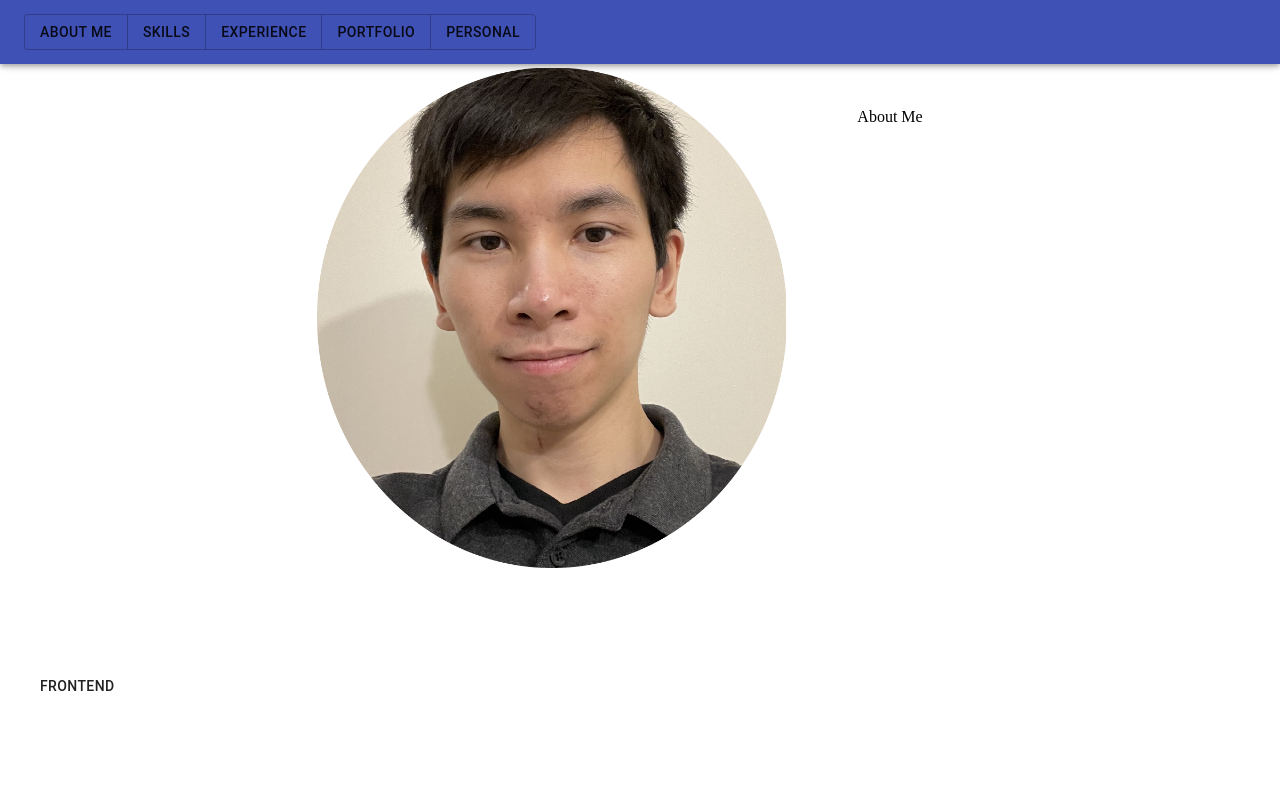
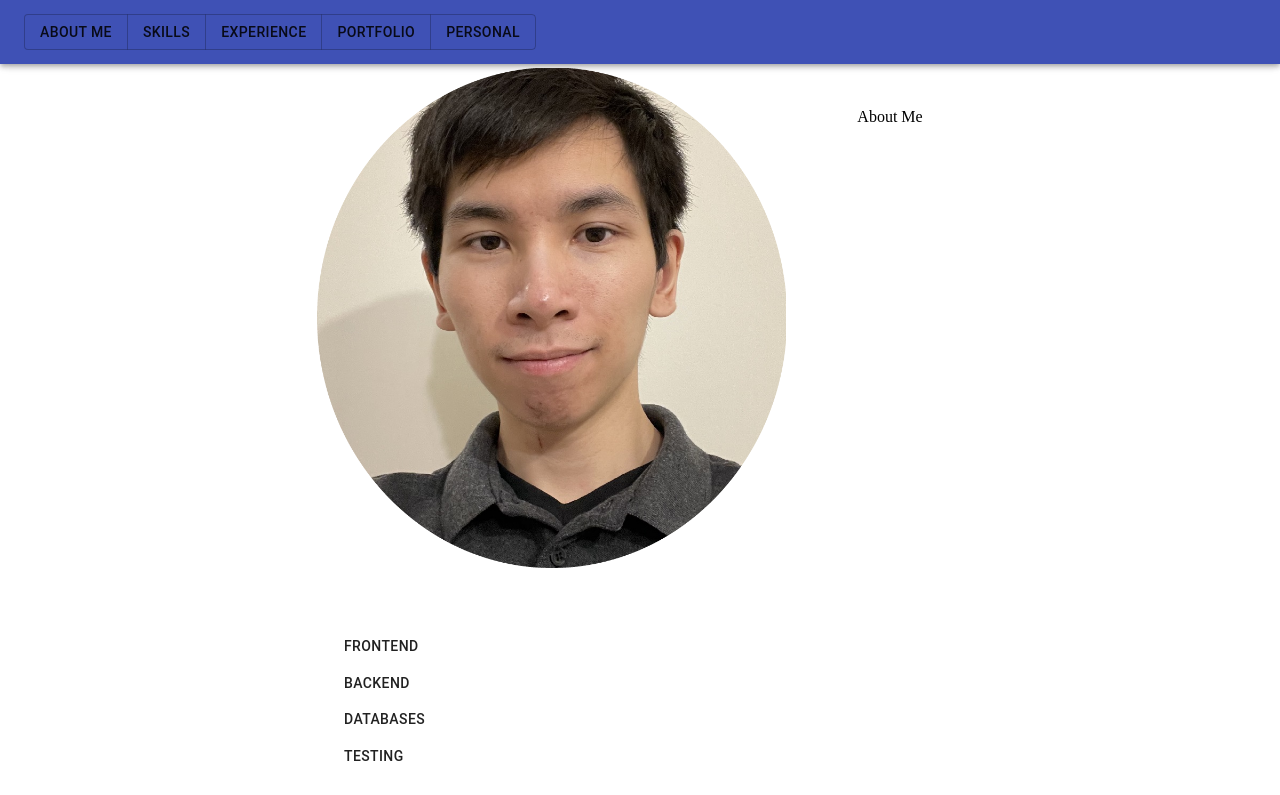
Before and after one commit to TandyN/my-website, a React app: page / in a window 1280 px wide. Shown: the top 795 px of the page. Built offline with nearby package versions, Linux system fonts and the light colour scheme.

Commit message:
Center category items to page

```diff
--- a/src/components/SectionSkills/index.jsx
+++ b/src/components/SectionSkills/index.jsx
@@ -1,21 +1,35 @@
 import React from 'react';
 import Button from '@material-ui/core/Button';
 import Grid from '@material-ui/core/Grid';
+import { makeStyles } from '@material-ui/core/styles';
 
+const gridCategory = makeStyles({
+  root: {
+    width: '50%',
+  },
+});
 
 const SectionSkills = () => {
+  const gridCategoryClass = gridCategory();
+
   return (
-    <Grid container spacing={10} direction="column">
-      <Grid item>
+    <Grid
+      container
+      spacing={0}
+      alignItems="center"
+      justify="center"
+      direction="column"
+      >
+      <Grid item className={gridCategoryClass.root} >
         <Button>Frontend</Button>
       </Grid>
-      <Grid item>
+      <Grid item className={gridCategoryClass.root}>
         <Button>Backend</Button>
       </Grid>
-      <Grid item>
+      <Grid item className={gridCategoryClass.root}>
         <Button>Databases</Button>
       </Grid>
-      <Grid item>
+      <Grid item className={gridCategoryClass.root}>
         <Button>Testing</Button>
       </Grid>
     </Grid>
```
